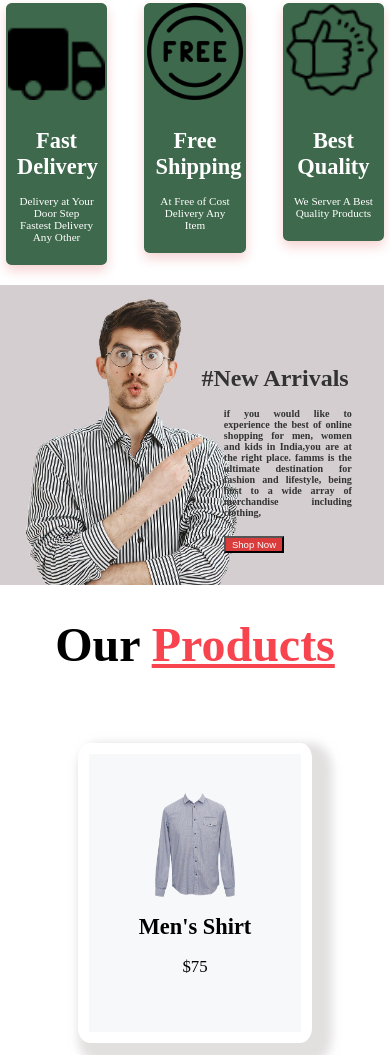
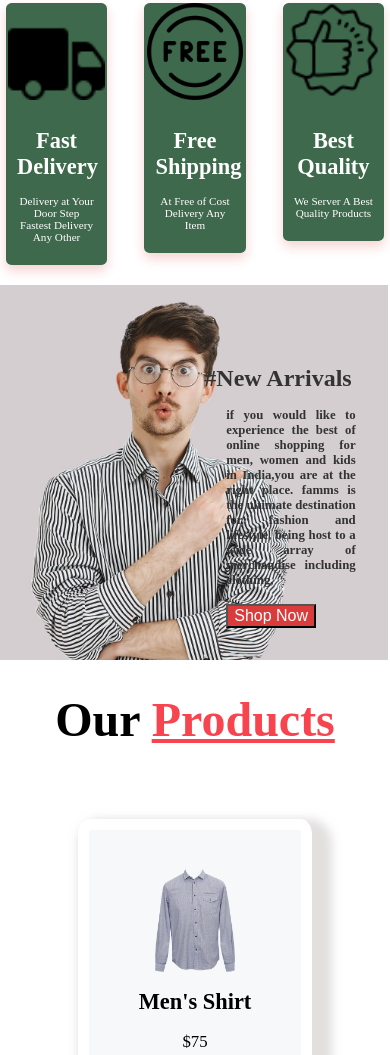
Before and after one commit to Sridharbutti/first-project, a plain HTML site: page index.html in a window 390 px wide. Shown: the part 568-1623 px from the top of the page. Drawn offline with Linux system fonts and the light colour scheme.

Commit message:
my project

```diff
--- a/index.html
+++ b/index.html
@@ -143,7 +143,7 @@
     </div>
     <div class="container1 ">
         <div class="logo1 ">
-            <img src="img/logo.png " width=90% alt="Famms Logo "></div>
+            <img src="img/logo.png " width=60% alt="Famms Logo "></div>
         <div class="content ">
             <h2>Menu</h2>
             <ul class="menu2 " type="none">
--- a/project.css
+++ b/project.css
@@ -2,6 +2,8 @@
 
     body {
         overflow-x: hidden;
+        margin: 0;
+        padding: 0;
     }
 
     nav {
@@ -152,14 +154,8 @@ ul.menu li {
         margin-left: 60%;
         background-color: rgb(218, 60, 60);
     }
-
-
     /* a.no-decoration { */
-
-
     /* text-decoration: none; */
-
-
     /* } */
 
     .products {
@@ -300,7 +296,7 @@ ul.menu li {
 
     .container1 {
         display: flex;
-    padding-right: 20%;
+        justify-content: space-between;
     }
 
     .container1 a {
@@ -310,7 +306,7 @@ ul.menu li {
 
     .content {
         font-size: 2em;
-    padding-left: 10%;
+        padding: 5%;
     }
 
     .s11 a {
@@ -386,45 +382,36 @@ ul.menu li {
         .testimonial-text {
             font-size: 110%;
         }
-    /* .arrival { */
-    /* background-size: 150%; */
+        .arrival {
+            background-size: 180%;
         }
-
         .text {
             font-size: 1.5em;
             margin-left: 22%;
         }
-
         .text2 {
-    font-size: 63%;
+            font-size: 0.8em;
             margin-left: 10%;
         }
-
         .white {
-    font-size: 30%;
+            font-size: 50%;
         }
-
         .email {
             font-size: 130%;
             width: 25%
         }
-
         .subscribe-button {
             font-size: 170%
         }
-
         .shopping-cart {
             /* font-size: 70%; */
         }
-
         .product-cart {
             font-size: 1em;
         }
-
         .testimonial h2 {
             font-size: 120%
         }
-
         .card-container {
             /* flex-direction: column; */
             /* margin-left: 20%; */
@@ -432,40 +419,30 @@ ul.menu li {
             width: 100%;
             font-size: 70%;
         }
-
         .card img {
             width: 95%;
         }
-
         .sale2 {
             font-size: 1em;
             left: 5%;
             margin-right: 5%;
         }
-
         nav {
             flex-direction: column;
         }
-
         div .menu {
             display: none;
         }
-
         body {
             overflow-x: hidden;
             margin: 0%;
             padding: 0%;
         }
-
         .arrival {
-    width: 82%;
+            width: 83%;
             height: 10%;
-    background-size: 150%;
         }
-
         .products {
             font-size: 1.5em;
         }
-
-
     }
```
Lines whose indentation alone changed are shown as unchanged.
